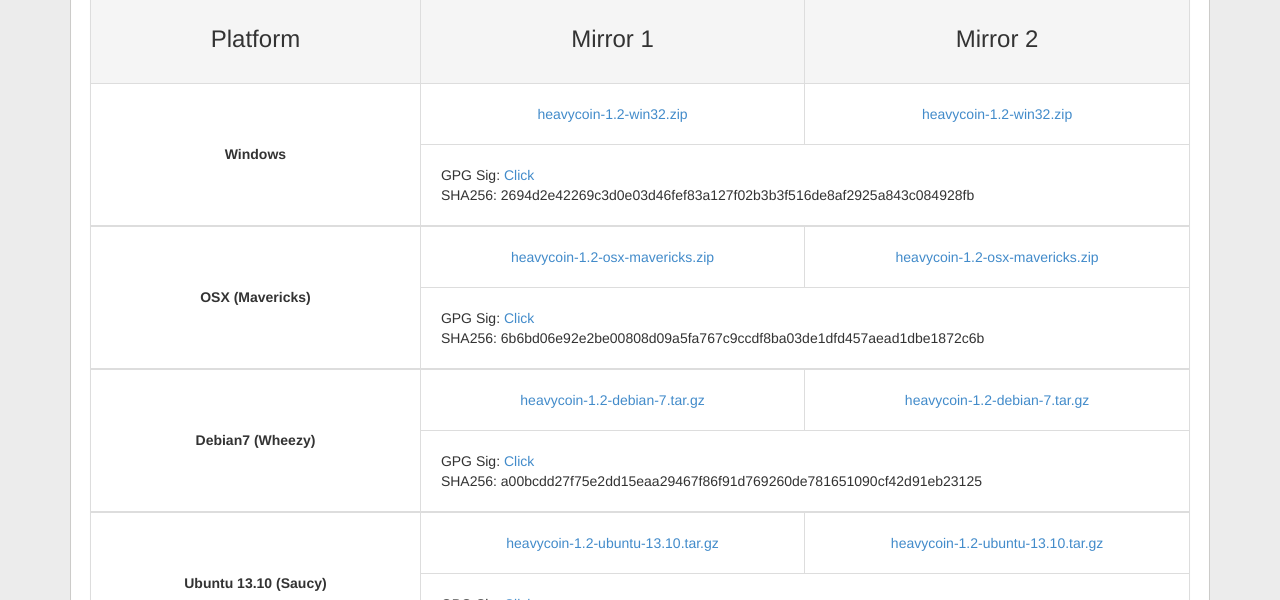
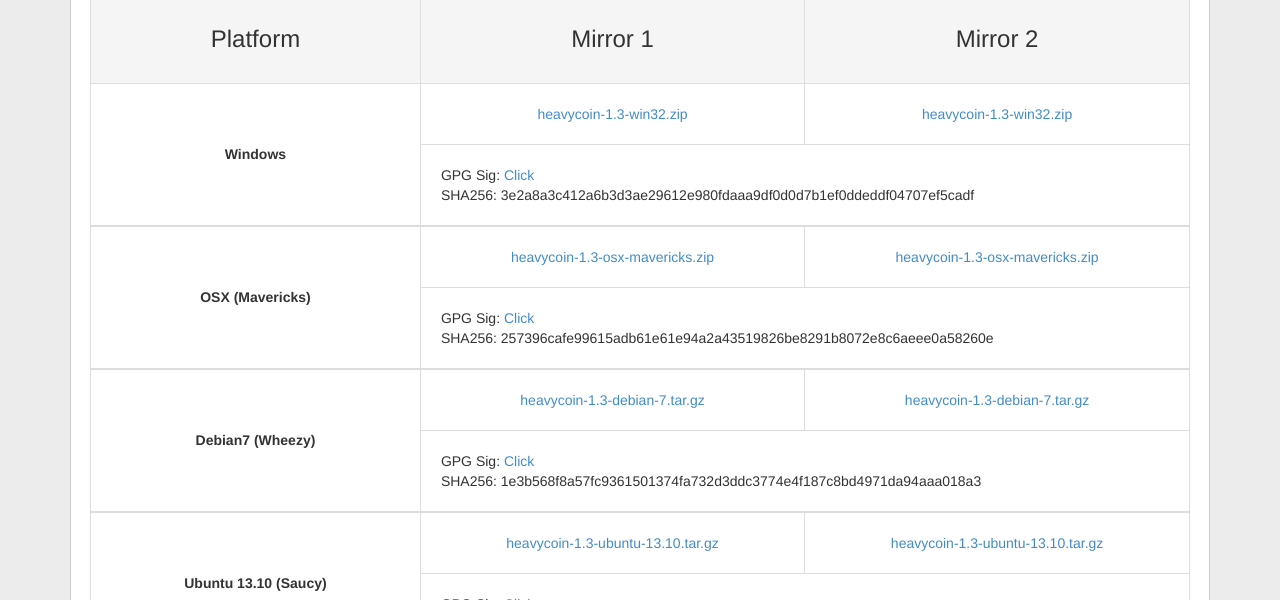
Before and after one commit to heavycoin/heavycoin.github.io, a Jekyll site: the page built from mining-launch.html, in a window 1280 px wide and 900 px high. Shown: the part 300-900 px from the top of the window. Built offline with Jekyll 4.4.1, drawn with Linux system fonts in a browser that asks for light colours; Markdown is read by kramdown in place of the engine named in the settings; some of the changed text lies outside the part shown.

```diff
--- a/_data/downloads-wallet.yml
+++ b/_data/downloads-wallet.yml
@@ -1,50 +1,50 @@
 - title: Windows
   desc:
-  filename: heavycoin-1.2-win32.zip
-  mirror1: http://198.52.200.43/downloads/heavycoin-1.2-win32.zip
+  filename: heavycoin-1.3-win32.zip
+  mirror1: http://198.52.200.43/downloads/heavycoin-1.3-win32.zip
   mirror2:
   modified: 2014-04-14
   size: 13.0 MB
   version: 1.2
-  gpgsiglink: http://198.52.200.43/downloads/heavycoin-1.2-win32.zip.sig
+  gpgsiglink: http://198.52.200.43/downloads/heavycoin-1.3-win32.zip.sig
   osicon: fa-windows
-  sha256: 2694d2e42269c3d0e03d46fef83a127f02b3b3f516de8af2925a843c084928fb
+  sha256: 3e2a8a3c412a6b3d3ae29612e980fdaaa9df0d0d7b1ef0ddeddf04707ef5cadf
 
 - title: OSX (Mavericks)
   desc:
-  filename: heavycoin-1.2-osx-mavericks.zip
-  mirror1: http://198.52.200.43/downloads/heavycoin-1.2-osx-mavericks.zip
+  filename: heavycoin-1.3-osx-mavericks.zip
+  mirror1: http://198.52.200.43/downloads/heavycoin-1.3-osx-mavericks.zip
   mirror2:
   modified: 2014-04-14
   size: 17.0 MB
   version: 1.2
-  gpgsiglink: http://198.52.200.43/downloads/heavycoin-1.2-osx-mavericks.zip.sig
+  gpgsiglink: http://198.52.200.43/downloads/heavycoin-1.3-osx-mavericks.zip.sig
   osicon: fa-apple
-  sha256: 6b6bd06e92e2be00808d09a5fa767c9ccdf8ba03de1dfd457aead1dbe1872c6b
+  sha256: 257396cafe99615adb61e61e94a2a43519826be8291b8072e8c6aeee0a58260e
 
 - title: Debian7 (Wheezy)
   desc:
-  filename: heavycoin-1.2-debian-7.tar.gz
-  mirror1: http://198.52.200.43/downloads/heavycoin-1.2-debian-7.tar.gz
+  filename: heavycoin-1.3-debian-7.tar.gz
+  mirror1: http://198.52.200.43/downloads/heavycoin-1.3-debian-7.tar.gz
   mirror2:
   modified: 2014-04-14
   size: 3.8 MB
   version: 1.2
-  gpgsiglink: http://198.52.200.43/downloads/heavycoin-1.2-debian-7.tar.gz.sig
+  gpgsiglink: http://198.52.200.43/downloads/heavycoin-1.3-debian-7.tar.gz.sig
   osicon: fa-linux
-  sha256: a00bcdd27f75e2dd15eaa29467f86f91d769260de781651090cf42d91eb23125
+  sha256: 1e3b568f8a57fc9361501374fa732d3ddc3774e4f187c8bd4971da94aaa018a3
 
 - title: Ubuntu 13.10 (Saucy)
   desc:
-  filename: heavycoin-1.2-ubuntu-13.10.tar.gz
-  mirror1: http://198.52.200.43/downloads/heavycoin-1.2-ubuntu-13.10.tar.gz
+  filename: heavycoin-1.3-ubuntu-13.10.tar.gz
+  mirror1: http://198.52.200.43/downloads/heavycoin-1.3-ubuntu-13.10.tar.gz
   mirror2:
   modified: 2014-04-14
   size: 3.5 MB
   version: 1.2
-  gpgsiglink: http://198.52.200.43/downloads/heavycoin-1.2-ubuntu-13.10.tar.gz.sig
+  gpgsiglink: http://198.52.200.43/downloads/heavycoin-1.3-ubuntu-13.10.tar.gz.sig
   osicon: fa-linux
-  sha256: 9a5bd887b4e0c57b820d4881867f632e849ddea1184a26505ce2c77a74421afc
+  sha256: 43920e14b45bf2d945f6fbb0b863e1aef85962661d53c74a90b45e150499d36b
 
 - title: Source code
   desc:
--- a/merchants.html
+++ b/merchants.html
@@ -25,6 +25,7 @@ name: merchants
                 <ul>
                   <li><a href="http://bitscoinshop.com.br/en/" target="_blank">Bitscoinshop</a> - Online store with thousands of items, including clothes, shoes, eyeglasses, perfumes and more.</li>
                   <li><a href="https://altoutlet.com/hvc" target="_blank">AltOutlet.com</a> - Online store with over 8000 items, including apparel, home and garden, mobile phones and video games.</li>
+                  <li><a href="http://hausfay.com/en">Haus Fay Hotel and Apartments, Chios Greece</a></li>
                   <li><a href="http://www.bitscraper.pw/p/take-your-own-floor.html" target="_blank">BitScraper</a> - Interesting virtual skyscraper advertising</li>
                 </ul>
 
```
Also changed, not shown: _posts/2014-06-17-heavycoin-v1.3-released.markdown (added, +20 -0 lines).
